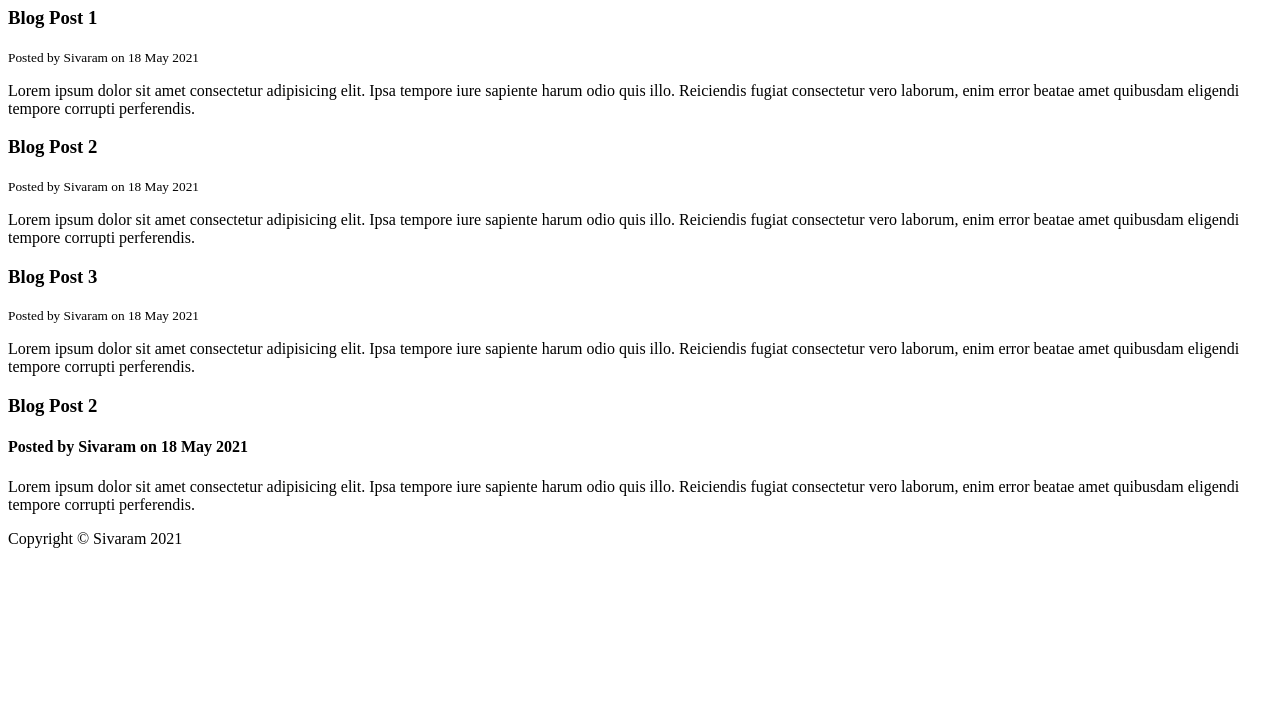
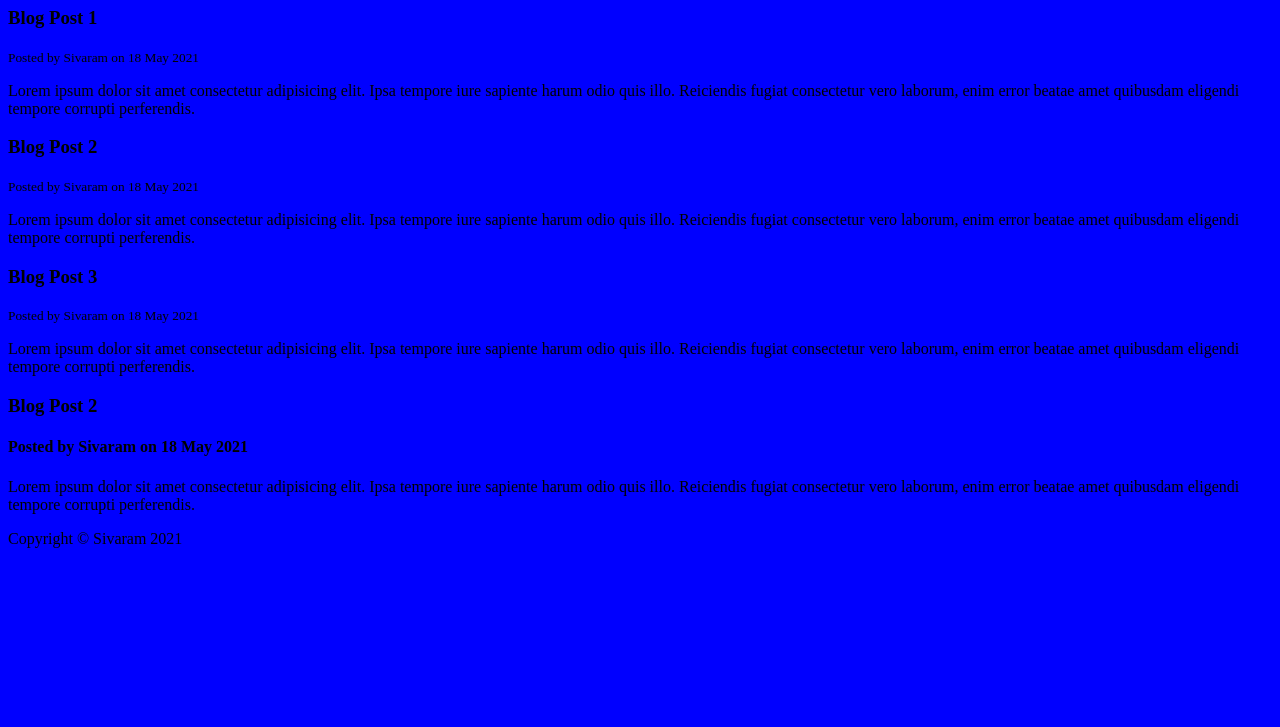
Before and after one commit to s1varam/webdev-learn, a plain HTML site: page html/index.html in a window 1280 px wide. Shown: the part 73-800 px from the top of the page. Drawn offline with Linux system fonts and the light colour scheme.

Commit message:
Update style.css
css colors

```diff
--- a/css/style.css
+++ b/css/style.css
@@ -13,3 +13,8 @@
 article  h4 {
     color: aqua;
 } */
+
+body{
+	background : blue;
+	color : black;
+}
```
